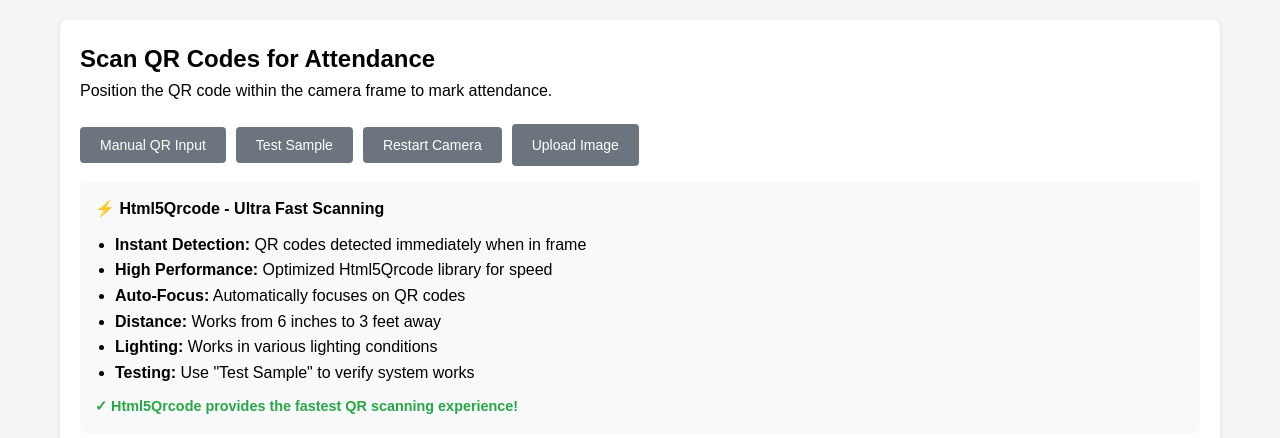
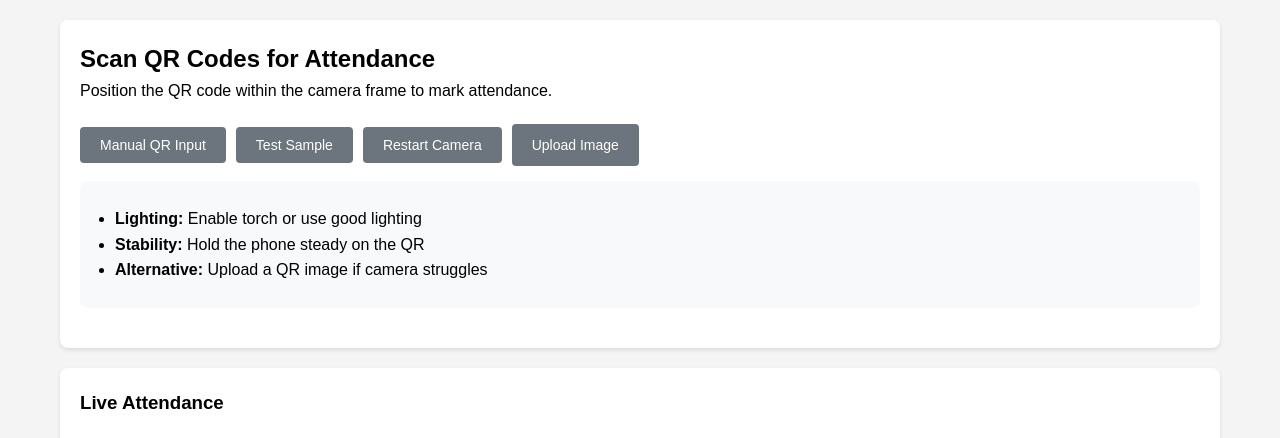
Before and after one commit to Athrv-DxT/QR-Attendance-System, a Flask app: page /scan in a window 1280 px wide. Shown: the part 169-607 px from the top of the page. Run offline with Flask 3, Linux system fonts and the light colour scheme; data that the repository does not hold is empty.

Commit message:
details updates

```diff
--- a/templates/scan.html
+++ b/templates/scan.html
@@ -38,18 +38,11 @@
                 <div id="scan-result" class="scan-result"></div>
 
                 <div style="margin-top: 15px; padding: 15px; background: #f8f9fa; border-radius: 8px;">
-                    <h4>⚡ Html5Qrcode - Ultra Fast Scanning</h4>
                     <ul style="margin: 10px 0; padding-left: 20px;">
-                        <li><strong>Instant Detection:</strong> QR codes detected immediately when in frame</li>
-                        <li><strong>High Performance:</strong> Optimized Html5Qrcode library for speed</li>
-                        <li><strong>Auto-Focus:</strong> Automatically focuses on QR codes</li>
-                        <li><strong>Distance:</strong> Works from 6 inches to 3 feet away</li>
-                        <li><strong>Lighting:</strong> Works in various lighting conditions</li>
-                        <li><strong>Testing:</strong> Use "Test Sample" to verify system works</li>
+                        <li><strong>Lighting:</strong> Enable torch or use good lighting</li>
+                        <li><strong>Stability:</strong> Hold the phone steady on the QR</li>
+                        <li><strong>Alternative:</strong> Upload a QR image if camera struggles</li>
                     </ul>
-                    <p style="margin-top: 10px; font-size: 0.9em; color: #28a745; font-weight: bold;">
-                        ✓ Html5Qrcode provides the fastest QR scanning experience!
-                    </p>
                 </div>
             </div>
         </div>
```
